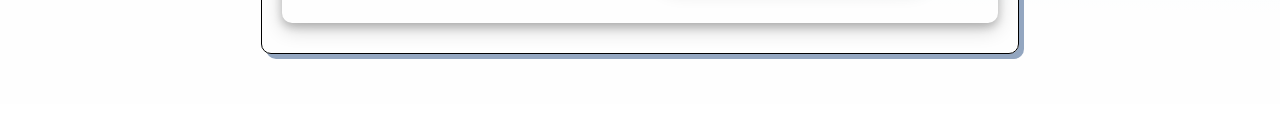
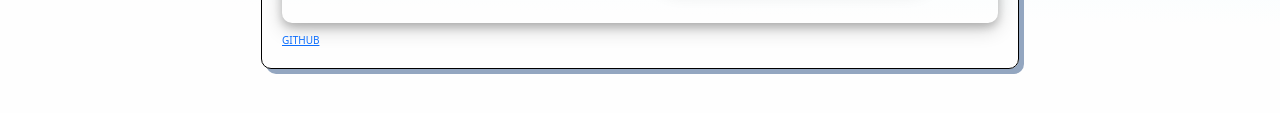
Before and after one commit to Pallavi-GR/project-Weather, a plain HTML site: page index.html in a window 1280 px wide. Shown: the part 757-870 px from the top of the page. Drawn offline with nearby package versions, Linux system fonts and the light colour scheme.

Commit message:
Added link to GITHUB

```diff
--- a/index.html
+++ b/index.html
@@ -85,6 +85,15 @@
           </div>
         </div>
       </h2>
+
+      <div class="footer">
+        <a
+          href=" https://github.com/Pallavi-GR/project-Weather"
+          target="_blank"
+        >
+          GITHUB
+        </a>
+      </div>
     </div>
     <script src="index.js"></script>
   </body>
--- a/style.css
+++ b/style.css
@@ -123,3 +123,8 @@ td {
   padding: 20px;
   box-shadow: 5px 5px rgb(147, 166, 192);
 }
+
+.footer {
+  font-size: 10px;
+  color: rgb(147, 166, 192);
+}
```
